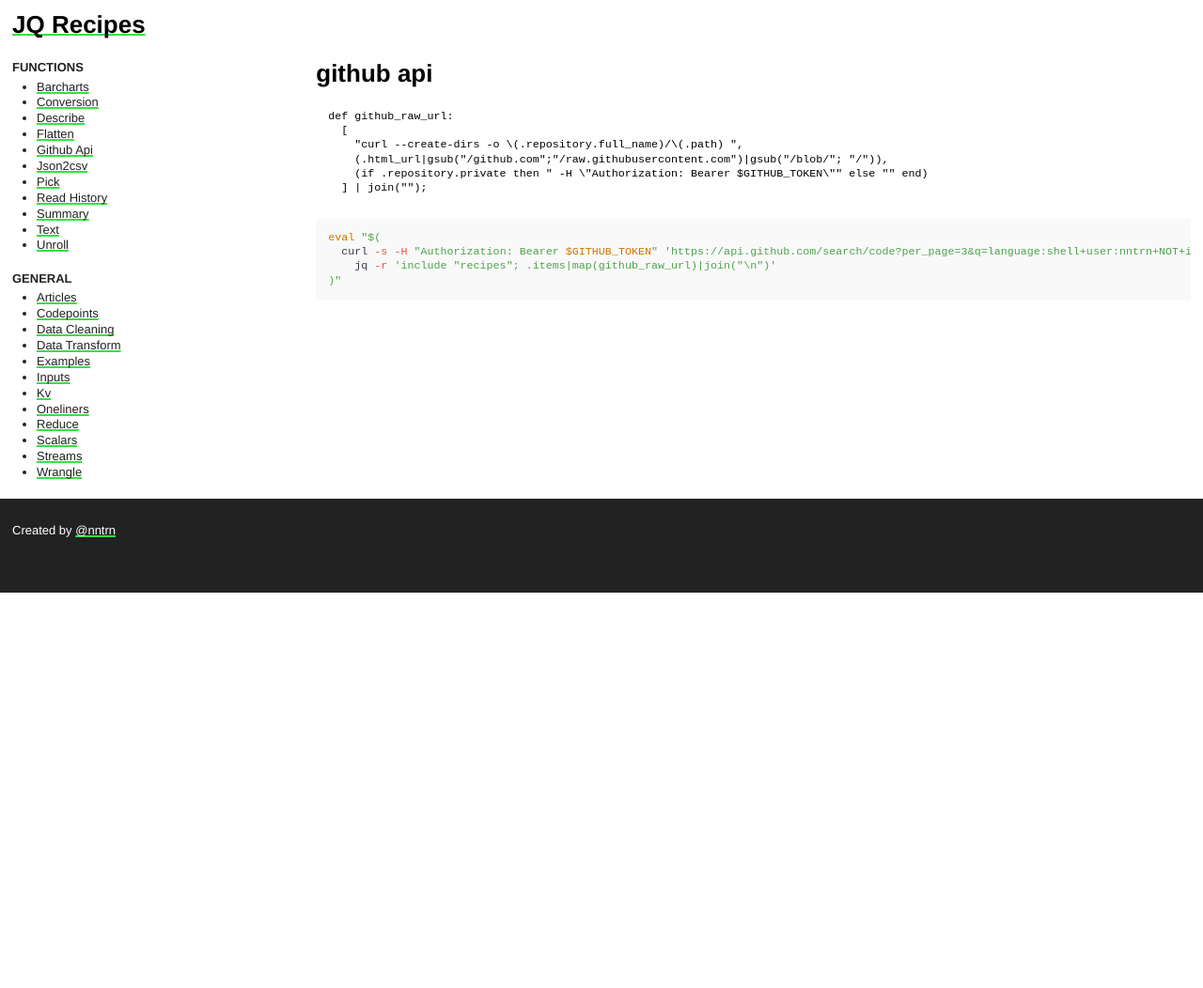
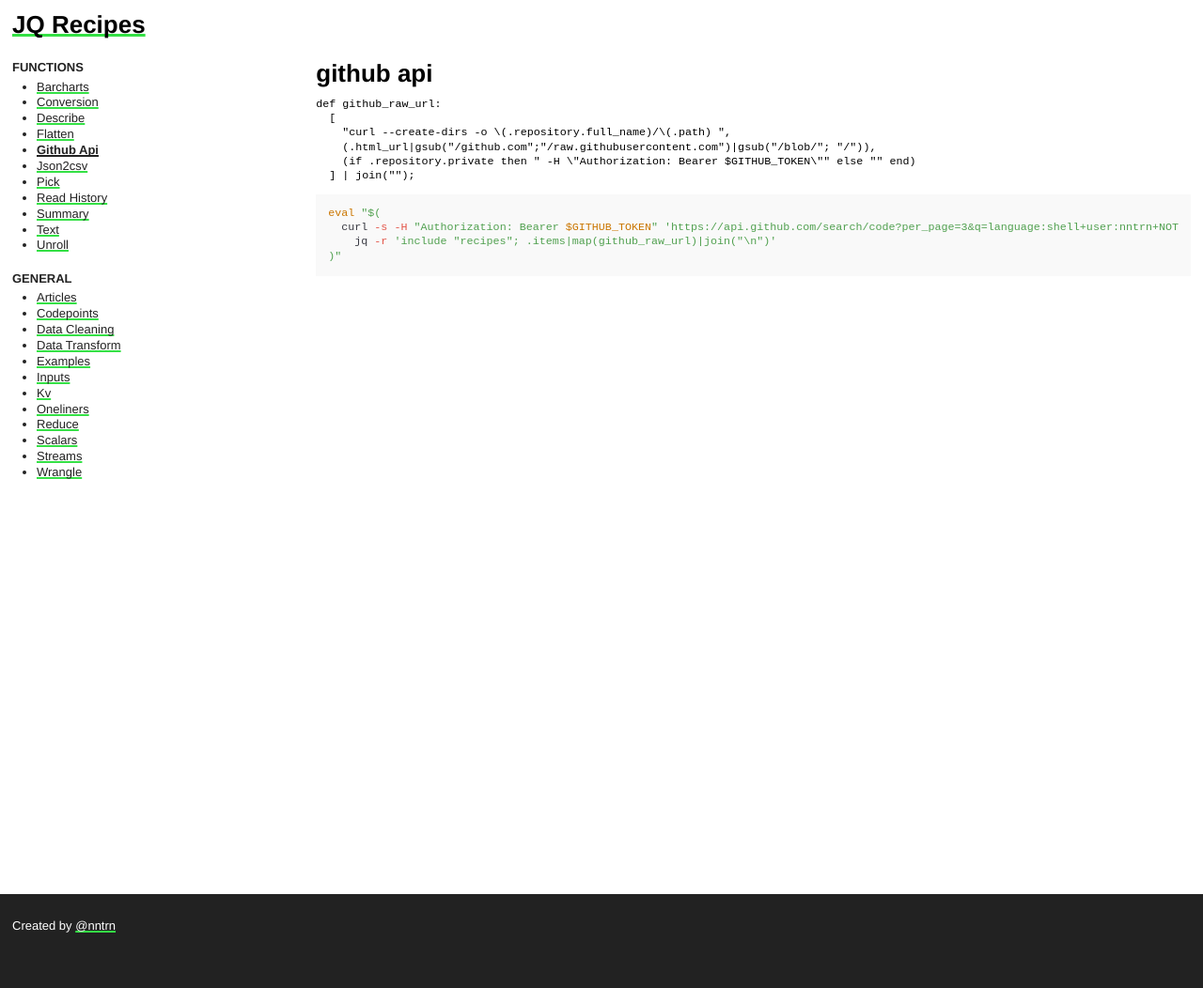
Before and after one commit to nntrn/jq-recipes, a Jekyll site: the page built from _functions/github-api.md, in a window 1280 px wide. Shown: the whole page at 94% size. Built offline with Jekyll 4.4.1, drawn with Linux system fonts in a browser that asks for light colours; before the commit the page ends 900 px from its top, so only the background shows below that.

Commit message:
Update container

```diff
--- a/_includes/sidebar.html
+++ b/_includes/sidebar.html
@@ -1,12 +1,18 @@
 <aside class="sidebar flex gap">
-{% for label in site.sidebar %}
+  {%- for label in site.sidebar %}
   {%- assign list = site[label] %}
   <div>
     <h4>{{label|upcase}}</h4>
     <ul>
     {%- for p in list %}
       {%- if label != p.title %}
-      <li><a href="{{p.url|relative_url}}">{{p.title}}</a></li>
+      <li>
+      {%- if p.title == page.title -%}
+        <u><strong>{{p.title}}</strong></u>
+      {%- else -%}
+        <a href="{{p.url|relative_url}}">{{p.title}}</a>
+      {%- endif -%}
+      </li>
       {%- endif -%}
     {%- endfor %}
     </ul>
--- a/_includes/styles/highlight.css
+++ b/_includes/styles/highlight.css
@@ -1,4 +1,4 @@
-div.highlight code,pre>code{padding:1rem;display:block}
+pre.highlight{padding:1rem;display:block}
 .highlight,pre.highlight{background:#f9f9f9;color:#383942}
 .highlight pre{background:#f9f9f9}
 .highlight .hll{background:#f9f9f9}
--- a/_layouts/index.html
+++ b/_layouts/index.html
@@ -4,10 +4,10 @@
 
 {%- assign list = site[page.title]  %}
 <h4>{{page.title|upcase}}</h4>
-<ul>
+<ul role="list">
 {%- for p in list %}
   {%- if p.slug != page.slug %}
-    <li><a href="{{p.url|relative_url}}">{{p.title}}</a></li>
+    <li role="listitem"><a href="{{p.url|relative_url}}">{{p.title}}</a></li>
   {%- endif -%}
 {%- endfor %}
 </ul>
--- a/assets/style.css
+++ b/assets/style.css
@@ -1,10 +1,11 @@
-:root{--px-size:2.5%;--sans-serif:Helvetica Neue,Helvetica,Arial,sans-serif;--bull-margin:4px;--bull-symbol:"•";--underline-rgb:53,224,71;--underline-color:rgb(var(--underline-rgb));--meta-rgb:134,25,143;--body-rgb:34,34,34;--link-rgb:51,102,203;--meta-color:rgb(var(--meta-rgb));--body-color:rgb(var(--body-rgb));--h:126;--s:73.4%;--l:54%;--hsl:var(--h),var(--s),var(--l);--accent-color:hsl(var(--h), var(--s), var(--l));--gray:hsl(0, 0%, var(--l, 80%))}
+:root{--sans-serif:Helvetica Neue,Helvetica,Arial,sans-serif;--underline-rgb:53,224,71;--gap:1rem;--h:126;--s:73.4%;--l:54%;--underline-thickness:1.5px;scrollbar-width:thin;scroll-behavior:smooth;text-rendering:optimizeLegibility;font-variant:proportional-width}
 *{box-sizing:border-box}
-.hidden,[hidden]{display:none}
+.hidden,[hidden]{display:none!important}
 html{font-size:13px}
-body{font-variant:proportional-width;scrollbar-width:thin;padding:0 0;margin:auto;font-family:var(--sans-serif);font-size:inherit;line-height:1.3;text-rendering:optimizeLegibility;font-variant:proportional-width}
-a,u{text-underline-offset:1px;text-decoration-skip-ink:all;text-decoration-thickness:2px;text-decoration-skip-ink:none}
-u{text-decoration-color:hsl(var(--h),var(--s),var(--l));text-decoration-skip-ink:all}
+body{padding:0 0;margin:auto;font-family:var(--sans-serif);font-size:inherit;line-height:1.3}
+h1{--underline-thickness:3px}
+a,u{text-underline-offset:1px;text-decoration-skip-ink:none;text-decoration-thickness:var(--underline-thickness)}
+u{text-decoration-color:inherit}
 a:empty{text-decoration:none;color:inherit}
 a:empty:after{content:attr(href)}
 a:hover{text-decoration-color:currentColor}
@@ -13,22 +14,21 @@
 h1,h2,h4{line-height:1}
 .container{display:flex;gap:1rem;padding:1rem 0;width:100%}
 footer,header,main{padding:0 1rem}
+.container,main{height:100%;min-height:100vh}
 header{padding-top:1rem;padding-bottom:1rem}
 footer{background:#222;min-height:100px;padding:1rem;color:#fff}
 .container .sidebar{flex:1}
-.container .content > *:first-child{padding:0 0;margin:0 0;margin-bottom:1rem}
+.container .content>:first-child{padding:0 0;margin:0 0;margin-bottom:1rem}
 .container .content{flex:3;width:100%;overflow-x:hidden}
 .content h1{font-size:2rem;margin-bottom:1rem}
 body{overflow-x:hidden}
 pre{font-size:.9rem;max-width:100%}
 pre code{white-space:pre;display:block;overflow-x:scroll}
 button{position:fixed;z-index:1000;right:0}
-.hidden,hidden{display:none!important}
 .sidebar{flex-direction:column;background:#fff;color:#222}
 .sidebar ul{padding:.5rem 2rem}
 .flex{display:flex}
 .gap{gap:var(--gap,1rem)}
-.container{position:relative}
 @media (max-width:600px){
 .container{flex-direction:column-reverse}
 .sidebar{flex-direction:row;border-top:1px solid #222;padding-top:1rem}
```
Lines whose indentation alone changed are shown as unchanged.
